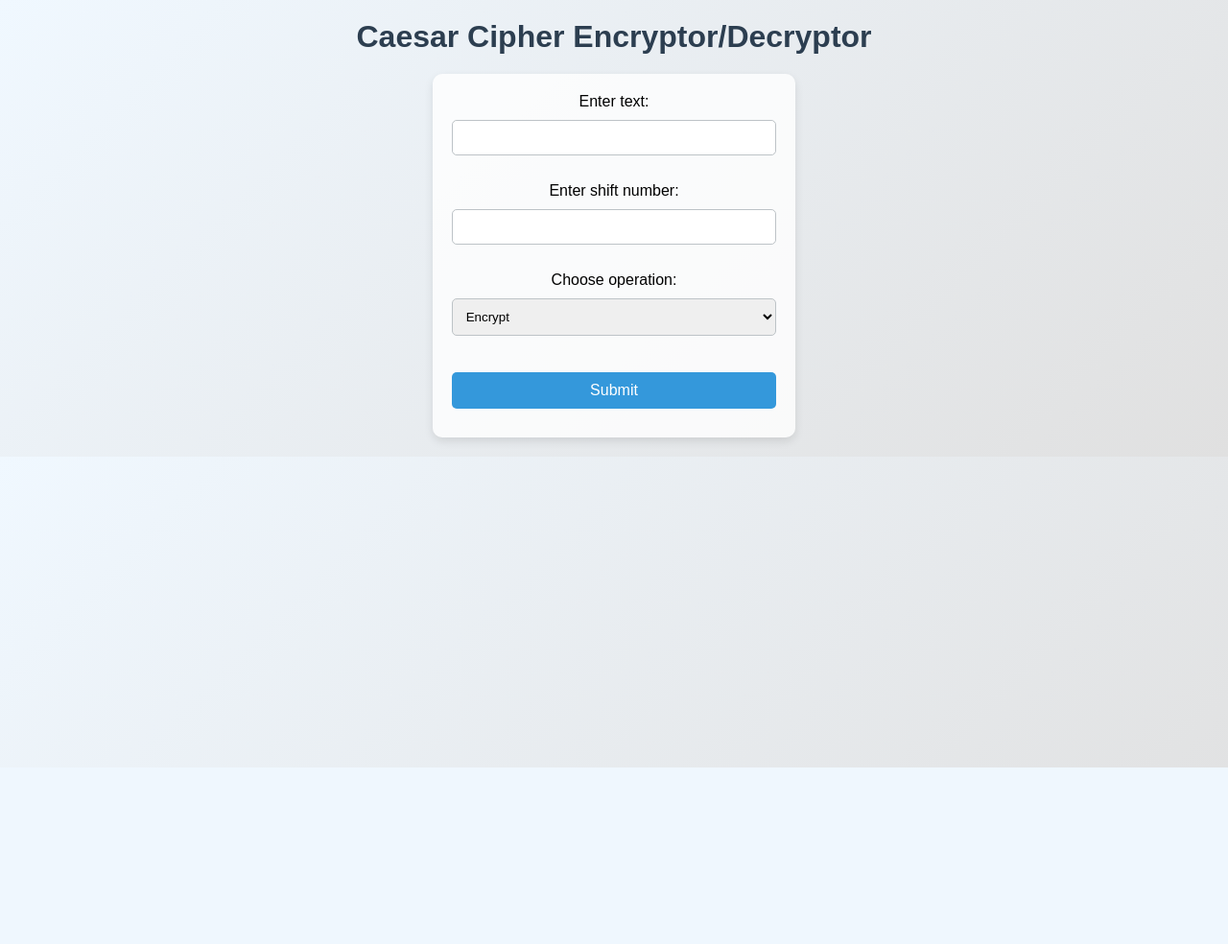
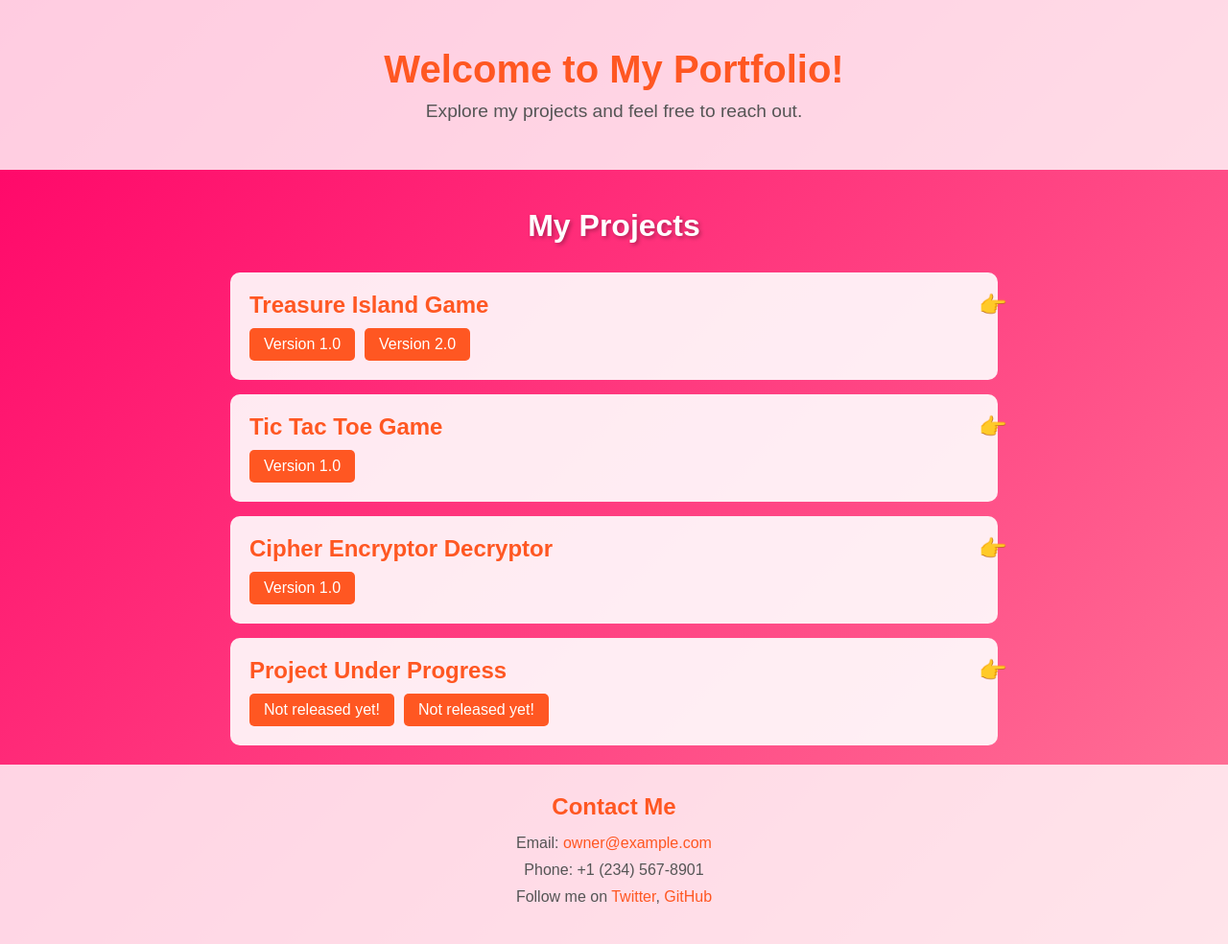
Before and after one commit to suraj8300/My-Portfolio, a Flask app: page / in a window 1280 px wide. Shown: the whole page at 96% size. Before the commit the page ends 800 px from the top, so only its background shows below. Run offline with Flask 3, Linux system fonts and the light colour scheme.

```diff
--- a/app.py
+++ b/app.py
@@ -15,7 +15,11 @@ def caesar(original_text, shift_amount, choice):
                 cypher_text += alphabet[(alphabet.index(i) - shift_amount) % 26]
     return cypher_text
 
-@app.route('/', methods=["GET","POST"])
+@app.route('/')
+def home():
+    return render_template("index.html")
+
+@app.route('/Project1', methods=["GET","POST"])
 def home():
     result = ""
     if request.method == "POST":
@@ -24,7 +28,7 @@ def home():
         choice = request.form["choice"]
         print(f"Received: text={text}, shift={shift}, choice={choice}")
         result = caesar(text, shift, choice)
-    return render_template("index.html", result=result)
+    return render_template("index1.html", result=result)
 
 if __name__ == '__main__':
     app.run(debug=True)
--- /dev/null
+++ b/static/script.js
@@ -0,0 +1,73 @@
+// Define your projects here
+const projects = [
+    {
+        name: "Treasure Island Game",
+        links: [
+            { label: "Version 1.0", url: "https://suraj8300.github.io/Treasure-Island-Game-1.0/" },
+            { label: "Version 2.0", url: "https://suraj8300.github.io/Treasure-Island-Game-2.0/" }
+        ]
+    },
+    {
+        name: "Tic Tac Toe Game",
+        links: [
+            { label: "Version 1.0", url: "https://suraj8300.github.io/Tic-Tac-Toe-Game/" }
+        ]
+    },
+    {
+        name: "Cipher Encryptor Decryptor",
+        links: [
+            { label: "Version 1.0", url: "https://cypher-game.onrender.com" }
+        ]
+    },
+    {
+        name: "Project Under Progress",
+        links: [
+            { label: "Not released yet!", url: "https://example.com/project-gamma" },
+            { label: "Not released yet!", url: "https://github.com/yourprofile/project-gamma" }
+        ]
+    },
+    // Add more projects as needed
+];
+
+// Function to create project items
+function displayProjects() {
+    const projectList = document.getElementById('project-list');
+
+    projects.forEach(project => {
+        // Create project item container
+        const projectItem = document.createElement('div');
+        projectItem.classList.add('project-item');
+
+        // Create project name element
+        const projectName = document.createElement('h3');
+        projectName.classList.add('project-name');
+        projectName.textContent = project.name;
+
+        // Optional: Make project name clickable to first link
+        projectName.addEventListener('click', () => {
+            window.open(project.links[0].url, '_blank');
+        });
+
+        // Create links container
+        const linksContainer = document.createElement('div');
+        linksContainer.classList.add('project-links');
+
+        project.links.forEach(link => {
+            const a = document.createElement('a');
+            a.href = link.url;
+            a.textContent = link.label;
+            a.target = '_blank';
+            linksContainer.appendChild(a);
+        });
+
+        // Append name and links to project item
+        projectItem.appendChild(projectName);
+        projectItem.appendChild(linksContainer);
+
+        // Append project item to the list
+        projectList.appendChild(projectItem);
+    });
+}
+
+// Initialize the projects on page load
+document.addEventListener('DOMContentLoaded', displayProjects);
--- a/static/styles.css
+++ b/static/styles.css
@@ -1,78 +1,148 @@
-/* Basic Reset */
+/* Reset some default styles */
 * {
     margin: 0;
     padding: 0;
     box-sizing: border-box;
 }
 
-/* Body Styles */
 body {
     font-family: 'Arial', sans-serif;
-    margin: 0;
-    padding: 20px;
-    text-align: center;
-    background: linear-gradient(135deg, #f0f8ff, #e0e0e0);
+    background: linear-gradient(135deg, #f06, #f79);
+    color: #333;
+    min-height: 100vh;
+    display: flex;
+    flex-direction: column;
 }
 
-/* Header Styles */
-h1 {
-    color: #2c3e50;
+header {
+    text-align: center;
+    padding: 50px 20px;
+    background: rgba(255, 255, 255, 0.8);
     margin-bottom: 20px;
 }
 
-/* Form Styles */
-form {
-    display: inline-block;
-    background-color: rgba(255, 255, 255, 0.8);
+header h1 {
+    font-size: 2.5em;
+    margin-bottom: 10px;
+    color: #ff5722;
+}
+
+header p {
+    font-size: 1.2em;
+    color: #555;
+}
+
+main {
+    flex: 1;
+    padding: 20px;
+}
+
+#projects {
+    max-width: 800px;
+    margin: 0 auto;
+}
+
+#projects h2 {
+    text-align: center;
+    margin-bottom: 30px;
+    font-size: 2em;
+    color: #fff;
+    text-shadow: 2px 2px 4px rgba(0,0,0,0.3);
+}
+
+#project-list {
+    display: flex;
+    flex-direction: column;
+    gap: 15px;
+}
+
+.project-item {
+    background: rgba(255, 255, 255, 0.9);
     padding: 20px;
     border-radius: 10px;
-    box-shadow: 0 4px 10px rgba(0, 0, 0, 0.1);
+    transition: transform 0.3s, box-shadow 0.3s;
 }
 
-/* Input Styles */
-input[type="text"],
-input[type="number"],
-select,
-button {
-    width: 100%;
-    padding: 10px;
-    margin: 10px 0;
-    border-radius: 5px;
-    border: 1px solid #bdc3c7;
-    transition: border-color 0.3s;
+.project-item:hover {
+    transform: translateY(-5px);
+    box-shadow: 0 10px 20px rgba(0,0,0,0.2);
 }
 
-/* Input Focus Styles */
-input:focus,
-select:focus {
-    border-color: #3498db;
-    outline: none;
+.project-name {
+    font-size: 1.5em;
+    color: #ff5722;
+    cursor: pointer;
+    margin-bottom: 10px;
+    position: relative;
 }
 
-/* Button Styles */
-button {
-    background-color: #3498db;
-    color: white;
-    border: none;
-    cursor: pointer;
-    font-size: 16px;
+.project-name::after {
+    content: '👉';
+    position: absolute;
+    right: -30px;
+    transition: transform 0.3s;
 }
 
-button:hover {
-    background-color: #2980b9;
+.project-name:hover::after {
+    transform: translateX(10px);
 }
 
-/* Result Styles */
-h2 {
-    margin-top: 20px;
-    color: #27ae60;
+.project-links a {
+    display: inline-block;
+    margin-right: 10px;
+    padding: 8px 15px;
+    background: #ff5722;
+    color: #fff;
+    border-radius: 5px;
+    text-decoration: none;
+    transition: background 0.3s;
 }
 
-p {
-    font-size: 18px;
-    color: #34495e;
-    background-color: #ecf0f1;
-    padding: 10px;
-    border-radius: 5px;
-    display: inline-block;
+.project-links a:hover {
+    background: #e64a19;
 }
+
+footer {
+    background: rgba(255, 255, 255, 0.8);
+    text-align: center;
+    padding: 30px 20px;
+}
+
+footer h2 {
+    margin-bottom: 15px;
+    color: #ff5722;
+}
+
+footer p {
+    margin-bottom: 10px;
+    color: #555;
+}
+
+footer a {
+    color: #ff5722;
+    text-decoration: none;
+}
+
+footer a:hover {
+    text-decoration: underline;
+}
+
+/* Responsive Design */
+@media (max-width: 600px) {
+    header h1 {
+        font-size: 2em;
+    }
+
+    #projects h2 {
+        font-size: 1.5em;
+    }
+
+    .project-name {
+        font-size: 1.2em;
+    }
+
+    .project-links a {
+        padding: 6px 12px;
+        margin-bottom: 5px;
+    }
+}
--- a/templates/index.html
+++ b/templates/index.html
@@ -3,30 +3,34 @@
 <head>
     <meta charset="UTF-8">
     <meta name="viewport" content="width=device-width, initial-scale=1.0">
-    <link rel="stylesheet" type="text/css" href="{{ url_for('static', filename='styles.css') }}">
-    <title>Caesar Cipher</title>
+    <title>Dynamic Portfolio</title>
+    <link rel="stylesheet" href="styles.css">
 </head>
 <body>
-    <h1>Caesar Cipher Encryptor/Decryptor</h1>
-    <form method="POST">
-        <label for="text">Enter text:</label>
-        <input type="text" id="text" name="text" required><br><br>
+    <header>
+        <h1>Welcome to My Portfolio!</h1>
+        <p>Explore my projects and feel free to reach out.</p>
+    </header>
 
-        <label for="shift">Enter shift number:</label>
-        <input type="number" id="shift" name="shift" required><br><br>
+    <main>
+        <section id="projects">
+            <h2>My Projects</h2>
+            <div id="project-list">
+                <!-- Projects will be dynamically inserted here -->
+            </div>
+        </section>
+    </main>
 
-        <label for="choice">Choose operation:</label>
-        <select id="choice" name="choice">
-            <option value="encrypt">Encrypt</option>
-            <option value="decrypt">Decrypt</option>
-        </select><br><br>
+    <footer>
+        <h2>Contact Me</h2>
+        <p>Email: <a href="surajdhere0000@gmail.com">owner@example.com</a></p>
+        <p>Phone: +1 (234) 567-8901</p>
+        <p>Follow me on
+            <a href="https://twitter.com/yourprofile" target="_blank">Twitter</a>,
+            <a href="https://github.com/suraj8300" target="_blank">GitHub</a>
+        </p>
+    </footer>
 
-        <button type="submit">Submit</button>
-    </form>
-
-    {% if result %}
-    <h2>Result:</h2>
-    <p>{{ result }}</p>
-    {% endif %}
+    <script src="script.js"></script>
 </body>
 </html>
```
Also changed, not shown: static/styles1.css (added, +78 -0 lines), templates/index1.html (added, +32 -0 lines).
